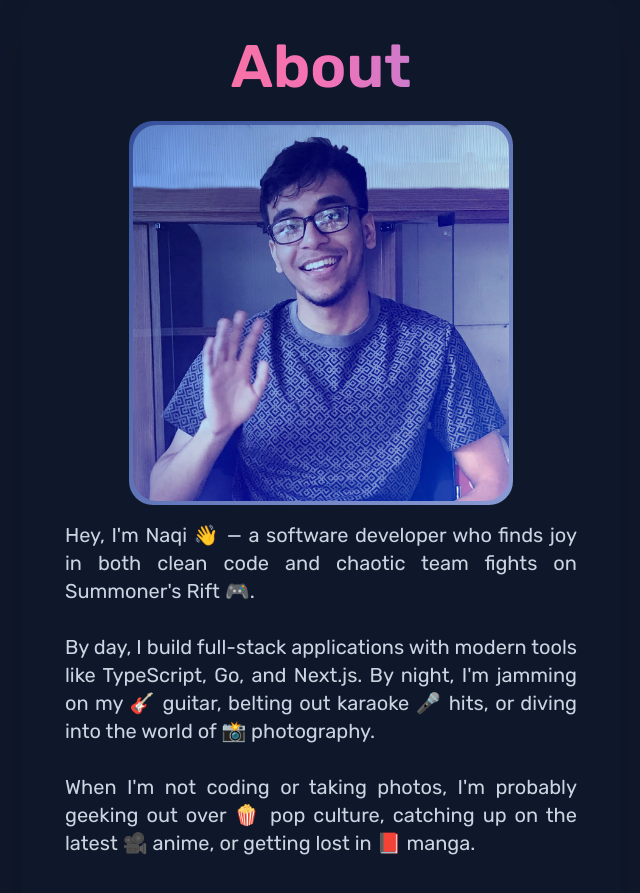
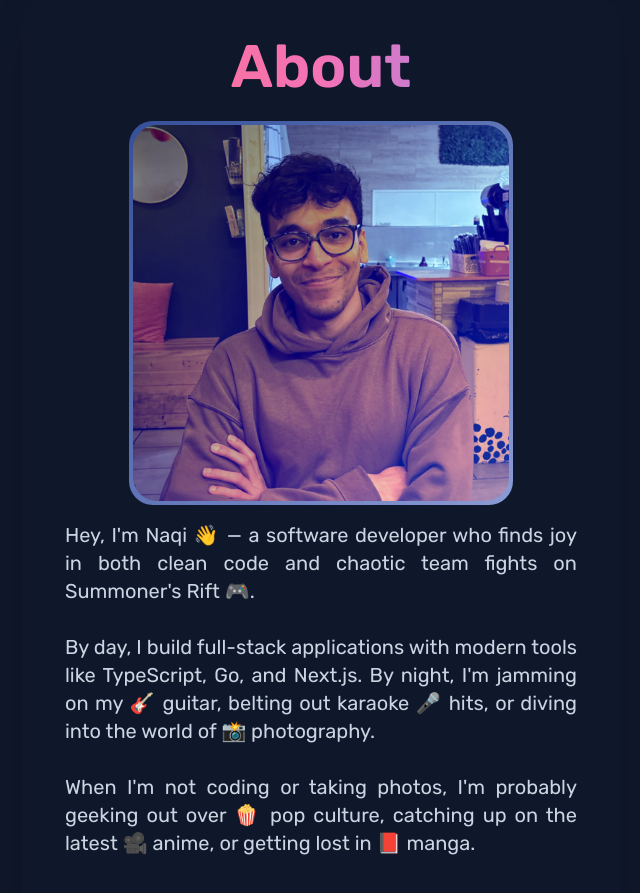
Before and after one commit to alderon07/my-website, a Next.js app in the folder frontend/: page / in a window 1280 px wide. Shown: the part 980-1873 px from the top of the page, without its empty margins (319-959 px from the left). Built offline with nearby package versions, Linux system fonts and the light colour scheme; no server answers; a web font is replaced by a local one.

Commit message:
Update image references to use new profile photo 'me-square.jpg' across multiple components and documentation for consistency and improved display.

```diff
--- a/frontend/next.config.js
+++ b/frontend/next.config.js
@@ -62,7 +62,7 @@ const nextConfig = {
   // Image optimization - security & performance
   images: {
     formats: ['image/avif', 'image/webp'],
-    qualities: [75, 100], // Add quality 100 for /me.jpg
+    qualities: [75, 100], // Add quality 100 for /me-square.jpg
     remotePatterns: [
       {
         protocol: 'https',
--- a/frontend/src/app/components/about/About.tsx
+++ b/frontend/src/app/components/about/About.tsx
@@ -16,7 +16,7 @@ export default function About() {
             <div className="w-full max-w-sm rounded-3xl bg-gradient-to-bl from-teal-900 via-yellow-600 to-green-800 dark:bg-gradient-to-br dark:from-blue-900 dark:to-indigo-200 animate-gradient bg-[length:200%_200%] p-1">
               <Image
                 className="rounded-3xl object-cover mix-blend-overlay w-full h-auto"
-                src="/me.jpg"
+                src="/me-square.jpg"
                 alt="Naqi"
                 quality={100}
                 width={400}
--- a/frontend/src/app/page.tsx
+++ b/frontend/src/app/page.tsx
@@ -14,7 +14,7 @@ export default function Home() {
     "@type": "Person",
     name: "Naqi Haider",
     url: "https://naqihaider.vercel.app",
-    image: "https://naqihaider.vercel.app/me.jpg",
+    image: "https://naqihaider.vercel.app/me-square.jpg",
     jobTitle: "Remote Software Developer",
     worksFor: {
       "@type": "Organization",
```
Also changed, not shown: frontend/public/me-square.jpg (added), 1 other file (tests, documents, lock files or other folders).
